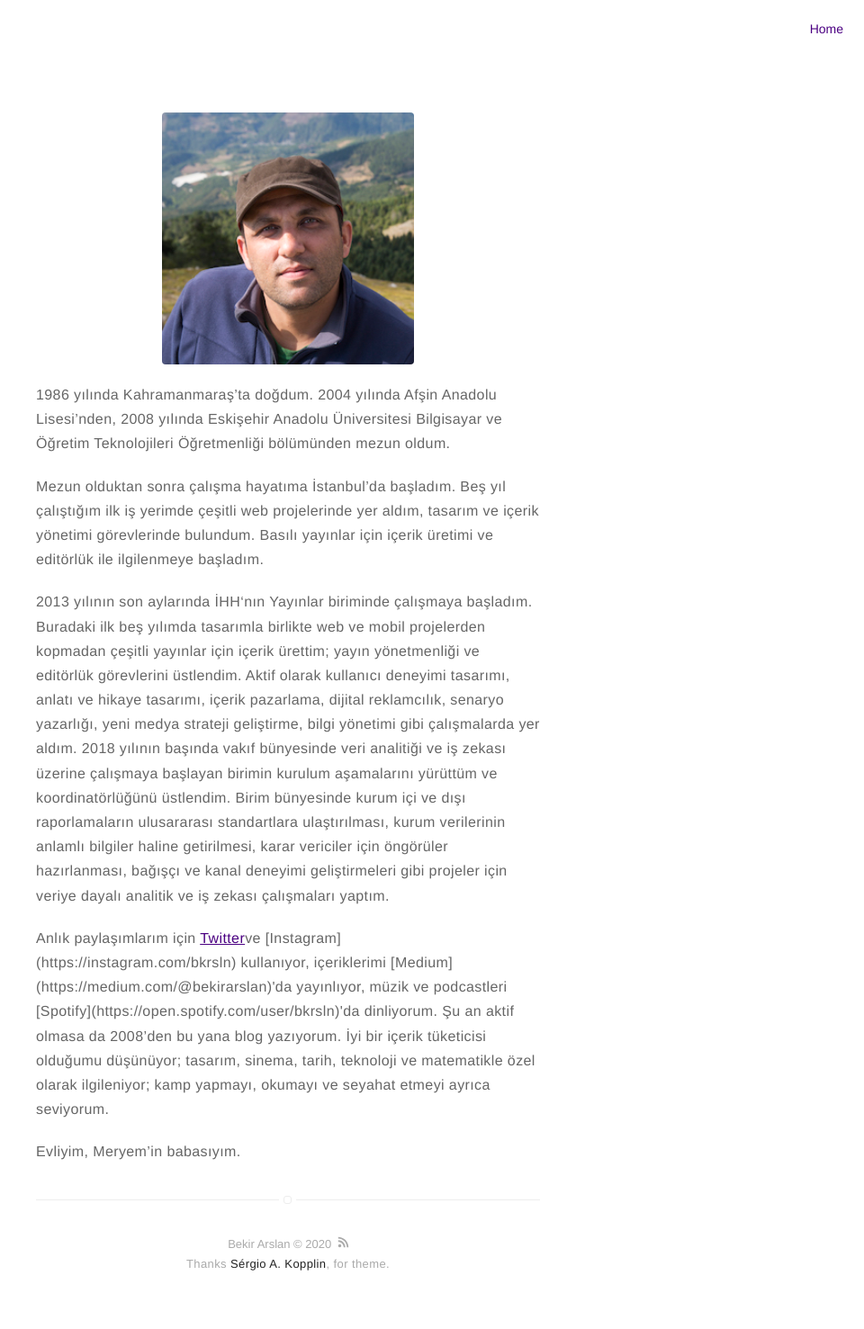
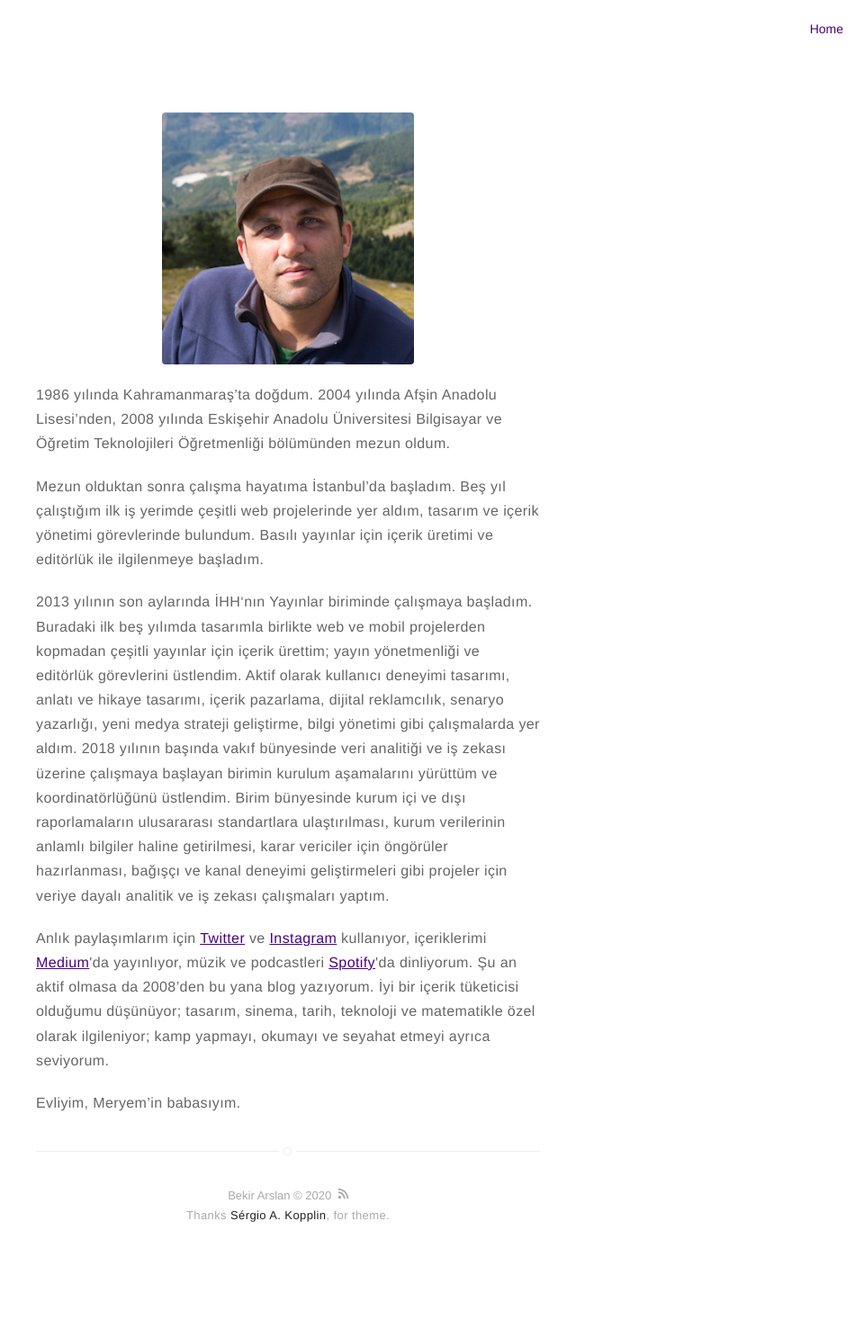
Before and after one commit to bkrsln/bkrsln.github.io, a Jekyll site: the page built from about.md, in a window 1280 px wide. Shown: the whole page at 90% size, without its empty margins (320-1280 px from the left). Built offline with Jekyll 4.4.1, drawn with Linux system fonts in a browser that asks for light colours; after the commit the page ends 1422 px from its top, so only the background shows below that; part of the change alters nothing that is shown.

Commit message:
Update about.md

```diff
--- a/about.md
+++ b/about.md
@@ -10,6 +10,6 @@ layout: page
 
 <p>2013 yılının son aylarında İHH‘nın Yayınlar biriminde çalışmaya başladım. Buradaki ilk beş yılımda tasarımla birlikte web ve mobil projelerden kopmadan çeşitli yayınlar için içerik ürettim; yayın yönetmenliği ve editörlük görevlerini üstlendim. Aktif olarak kullanıcı deneyimi tasarımı, anlatı ve hikaye tasarımı, içerik pazarlama, dijital reklamcılık, senaryo yazarlığı, yeni medya strateji geliştirme, bilgi yönetimi gibi çalışmalarda yer aldım. 2018 yılının başında vakıf bünyesinde veri analitiği ve iş zekası üzerine çalışmaya başlayan birimin kurulum aşamalarını yürüttüm ve koordinatörlüğünü üstlendim. Birim bünyesinde kurum içi ve dışı raporlamaların ulusararası standartlara ulaştırılması, kurum verilerinin anlamlı bilgiler haline getirilmesi, karar vericiler için öngörüler hazırlanması, bağışçı ve kanal deneyimi geliştirmeleri gibi projeler için veriye dayalı analitik ve iş zekası çalışmaları yaptım.</p>
 
-<p>Anlık paylaşımlarım için <a href="https://twitter.com/bkrsln">Twitter</a>ve [Instagram](https://instagram.com/bkrsln) kullanıyor, içeriklerimi [Medium](https://medium.com/@bekirarslan)'da yayınlıyor, müzik ve podcastleri [Spotify](https://open.spotify.com/user/bkrsln)'da dinliyorum. Şu an aktif olmasa da 2008’den bu yana blog yazıyorum. İyi bir içerik tüketicisi olduğumu düşünüyor; tasarım, sinema, tarih, teknoloji ve matematikle özel olarak ilgileniyor; kamp yapmayı, okumayı ve seyahat etmeyi ayrıca seviyorum.</p>
+<p>Anlık paylaşımlarım için <a href="https://twitter.com/bkrsln" target="_blank">Twitter</a> ve <a href="https://instagram.com/bkrsln" target="_blank">Instagram</a> kullanıyor, içeriklerimi <a href="https://medium.com/@bekirarslan" target="_blank">Medium</a>'da yayınlıyor, müzik ve podcastleri <a href="https://open.spotify.com/user/bkrsln" target="_blank">Spotify</a>'da dinliyorum. Şu an aktif olmasa da 2008’den bu yana blog yazıyorum. İyi bir içerik tüketicisi olduğumu düşünüyor; tasarım, sinema, tarih, teknoloji ve matematikle özel olarak ilgileniyor; kamp yapmayı, okumayı ve seyahat etmeyi ayrıca seviyorum.</p>
 
 <p>Evliyim, Meryem’in babasıyım.</p>
```
